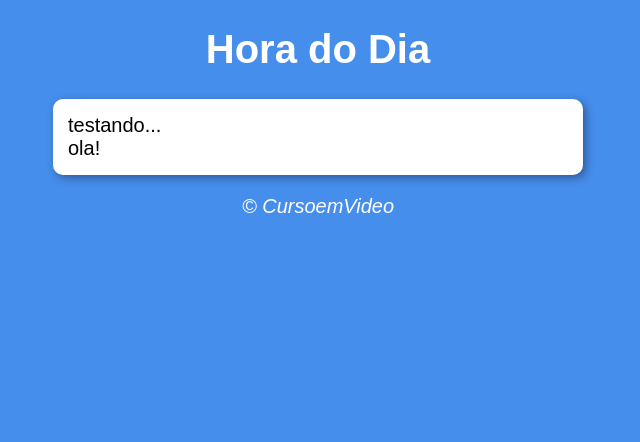
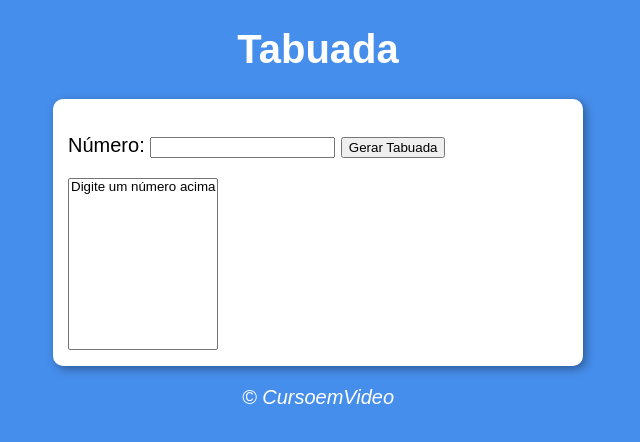
Before and after one commit to Carvalho1oak/JavaScript, a plain HTML site: page aula14ex/ex017/modelo.html in a window 1280 px wide. Shown: the whole page, without its empty margins (322-962 px from the left). Drawn offline with Linux system fonts and the light colour scheme.

Commit message:
exercicios e aula 15

```diff
--- a/aula14ex/ex017/modelo.html
+++ b/aula14ex/ex017/modelo.html
@@ -3,16 +3,20 @@
   <head>
     <meta charset="UTF-8" />
     <meta name="viewport" content="width=device-width, initial-scale=1.0" />
-    <title>Modelo de Exercício</title>
+    <title>Tabuada</title>
     <link rel="stylesheet" href="estilo.css" />
   </head>
   <body>
     <header>
-      <h1>Hora do Dia</h1>
+      <h1>Tabuada</h1>
     </header>
     <section>
-      <div>testando...</div>
-      <div>ola!</div>
+      <div>
+        <p>Número: <input type="number" name="number" id="num"> <input type="button" value="Gerar Tabuada" onclick="geratabuada()"></p>
+      </div>
+      <div><select name="tab" id="tabuada" size="10">
+        <option>Digite um número acima</option>
+      </select></div>
     </section>
     <footer>
       <p>&copy; CursoemVideo</p>
--- a/aula14ex/ex017/script.js
+++ b/aula14ex/ex017/script.js
@@ -1 +1,18 @@
-alert("ola!");
+function geratabuada() {
+  let num = document.getElementById("num");
+  let tab = document.getElementById("tabuada");
+  if (num.value.length == 0) {
+    window.alert("Por favor, digite um número!");
+  } else {
+    let n = Number(num.value);
+    let c = 1;
+    tab.innerHTML = "";
+    while (c <= 10) {
+      let item = document.createElement("option");
+      item.text = `${n} X ${c} = ${n * c}`;
+      item.value = `tab${c}`;
+      tab.appendChild(item);
+      c++;
+    }
+  }
+}
```
Also changed, not shown: aula15/ambiente.js (added, +38 -0 lines).
